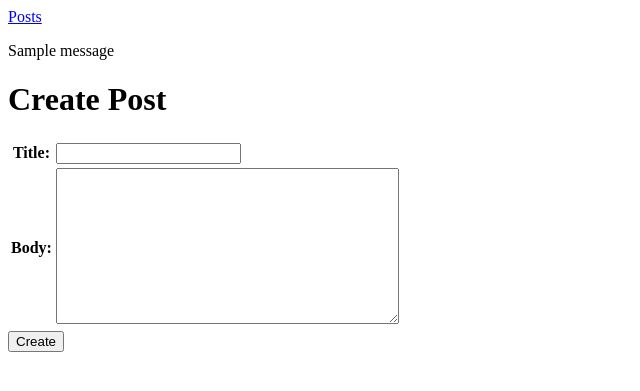
After one commit to irvadm/asimpleblog, a Django app: page /posts/create/ in a window 1280 px wide. The commit adds this page. Shown: the top 391 px of the page, without its empty margins (0-640 px from the left). Run offline with Django 3.2, Linux system fonts and the light colour scheme; tables that the repository leaves empty hold one stand-in row (values such as "Sample post"); one stand-in notice (Sample message) is shown.

Commit message:
Cannow create, update, delete posts

```diff
--- /dev/null
+++ b/posts/forms.py
@@ -0,0 +1,8 @@
+from django import forms
+from .models import Post
+
+
+class PostForm(forms.ModelForm):
+    class Meta:
+        model = Post
+        fields = ['title', 'body']
--- a/posts/models.py
+++ b/posts/models.py
@@ -1,4 +1,5 @@
 from django.db import models
+from django.shortcuts import reverse
 
 
 class Post(models.Model):
@@ -7,3 +8,6 @@ class Post(models.Model):
 
     def __str__(self):
         return self.title
+
+    def get_absolute_url(self):
+        return reverse("posts:post_detail", kwargs={"pk": self.pk})
--- a/posts/urls.py
+++ b/posts/urls.py
@@ -4,5 +4,8 @@ from . import views
 app_name = 'posts'
 urlpatterns = [
     path('', views.post_list, name='post_list'),
-    path('<pk>/detail/', views.post_detail, name='post_detail'),
+    path('detail/<pk>/', views.post_detail, name='post_detail'),
+    path('create/', views.post_create, name='post_create'),
+    path('update/<pk>/', views.post_update, name='post_update'),
+    path('delete/<pk>/', views.post_delete, name='post_delete'),
 ]
--- a/posts/views.py
+++ b/posts/views.py
@@ -1,6 +1,8 @@
-from django.shortcuts import render
+from django.contrib import messages
 from django.http import HttpResponse
+from django.shortcuts import render, redirect, reverse
 
+from .forms import PostForm
 from .models import Post
 
 
@@ -12,3 +14,37 @@ def post_list(request):
 def post_detail(request, pk):
     post = Post.objects.get(pk=pk)
     return render(request, 'posts/post_detail.html', {'post': post})
+
+
+def post_create(request):
+    if request.method == 'POST':
+        form = PostForm(request.POST)
+        if form.is_valid():
+            new_post = form.save()
+            messages.success(request, 'New post successfully created!')
+            return redirect(new_post.get_absolute_url())
+    form = PostForm()
+    return render(request, 'posts/post_create.html', {'form': form})
+
+
+def post_update(request, pk):
+    post = Post.objects.get(pk=pk)
+    if request.method == 'POST':
+        form = PostForm(data=request.POST, instance=post)
+        if form.is_valid():
+            form.save()
+            messages.success(request, 'Post successfully edited!')
+            return redirect(post.get_absolute_url())
+    else:
+        form = PostForm(instance=post)
+        return render(request, 'posts/post_update.html', {'form': form, 'post': post})
+
+
+def post_delete(request, pk):
+    post = Post.objects.get(pk=pk)
+    if request.method == 'POST':
+        post.delete()
+        messages.success(request, 'Post successfully deleted!')
+        return redirect(reverse('posts:post_list'))
+    else:
+        return render(request, 'posts/post_delete.html', {'post': post})
--- a/templates/base.html
+++ b/templates/base.html
@@ -10,6 +10,10 @@
 </head>
 
 <body>
+  <nav>
+    <a href="{% url 'posts:post_list' %}">Posts</a>
+  </nav>
+  {% include "messages.html" %}
   <main>
     {% block main %}
     {% endblock %}
--- /dev/null
+++ b/templates/messages.html
@@ -0,0 +1,5 @@
+{% if messages %}
+{% for msg in messages %}
+<p>{{ msg }}</p>
+{% endfor %}
+{% endif %}
--- /dev/null
+++ b/templates/posts/post_create.html
@@ -0,0 +1,25 @@
+{% extends 'base.html' %}
+{% block title %}Post Create{% endblock %}
+
+
+{% block main %}
+<h1>Create Post</h1>
+
+<form action="{% url 'posts:post_create' %}" method="POST">
+  {% csrf_token %}
+  {{ form.non_field_errors }}
+  <table>
+    {% for field in form %}
+    <tr>
+      <th>{{ field.label_tag }}</th>
+      <td>
+        {{ field.errors }}
+        {{ field }}
+        {{ field.help_text }}
+      </td>
+    </tr>
+    {% endfor %}
+  </table>
+  <button type="submit">Create</button>
+</form>
+{% endblock %}
--- a/templates/posts/post_detail.html
+++ b/templates/posts/post_detail.html
@@ -3,7 +3,8 @@
 
 
 {% block main %}
-<h1>Post Detail</h1>
-<h3>{{ post.title }}</h3>
+<h1>{{ post.title }}</h1>
+<a href="{% url 'posts:post_update' post.pk %}">Edit</a>
+<a href="{% url 'posts:post_delete' post.pk %}">Delete</a>
 <p>{{ post.body }}</p>
 {% endblock %}
```
Also changed, not shown: templates/posts/post_delete.html (added, +13 -0 lines), templates/posts/post_list.html (+15 -6 lines), templates/posts/post_update.html (added, +25 -0 lines).
